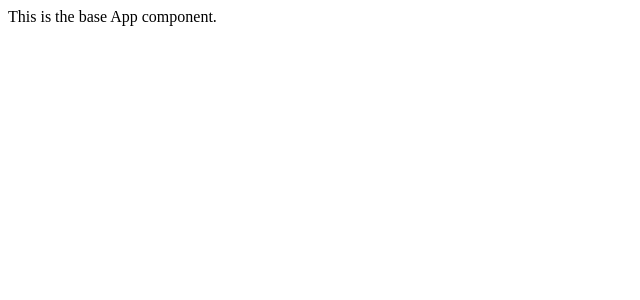
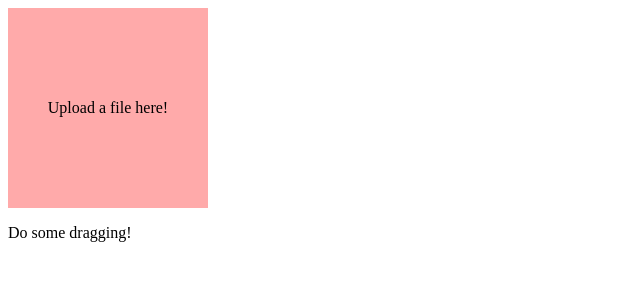
Before and after one commit to Maverick95/bateman, a React app: page / in a window 1280 px wide. Shown: the top 300 px of the page, without its empty margins (0-640 px from the left). Built offline with nearby package versions, Linux system fonts and the light colour scheme.

Commit message:
First steps towards File Upload

```diff
--- a/package.json
+++ b/package.json
@@ -19,6 +19,8 @@
     "webpack": "^5.51.1",
     "webpack-cli": "^4.8.0",
     "babel-loader": "^8.2.2",
+    "css-loader": "^6.2.0",
+    "style-loader": "^3.2.1",
     "html-webpack-plugin": "^5.3.2",
     "react": "^17.0.2",
     "react-dom": "^17.0.2"
--- a/src/App.tsx
+++ b/src/App.tsx
@@ -1,7 +1,8 @@
 import React from 'react';
+import StoryUploadComponent from './Components/StoryUploadComponent/StoryUploadComponent';
 
 const App: React.FC = () => (
-<p>This is the base App component.</p>
+    <StoryUploadComponent />
 );
 
 export default App;
--- /dev/null
+++ b/src/Components/StoryUploadComponent/StoryUploadComponent.css
@@ -0,0 +1,12 @@
+:root {
+    --story-upload-dimensions: 200px;
+}
+
+.story-upload {
+    width: var(--story-upload-dimensions);
+    height: var(--story-upload-dimensions);
+    display: flex;
+    justify-content: center;
+    align-items: center;
+    background-color: #ffaaaa;
+}
--- /dev/null
+++ b/src/Components/StoryUploadComponent/StoryUploadComponent.tsx
@@ -0,0 +1,65 @@
+import React, { useState } from 'react';
+import { StoryUploadDragAndDropStatus } from '../../Models/StoryUpload';
+import './StoryUploadComponent.css';
+
+const storyUploadDragAndDropStatusLookups: Record<StoryUploadDragAndDropStatus, string> = {
+    [StoryUploadDragAndDropStatus.NO_DRAG]: 'Do some dragging!',
+    [StoryUploadDragAndDropStatus.NO_ITEM]: 'Drag SOMETHING!',
+    [StoryUploadDragAndDropStatus.MULTIPLE_ITEMS]: 'One item only!',
+    [StoryUploadDragAndDropStatus.WRONG_TYPE]: 'Text files only!',
+    [StoryUploadDragAndDropStatus.SUCCESS]: 'Well done!',
+};
+
+const StoryUploadComponent: React.FC = () => {
+
+    const [status, setStatus] = useState<StoryUploadDragAndDropStatus>(StoryUploadDragAndDropStatus.NO_DRAG);
+
+    const storyUploadDragOver = (event: React.DragEvent) => {
+
+        const files: DataTransferItemList = event.dataTransfer?.items;
+        const fileCount = files?.length ?? 0;
+        if (fileCount === 0) {
+            setStatus(StoryUploadDragAndDropStatus.NO_ITEM);
+        }
+        else if (fileCount > 1) {
+            setStatus(StoryUploadDragAndDropStatus.MULTIPLE_ITEMS);
+        }
+        else {
+            const file = files[0];
+            console.log(file.kind);
+            console.log(file.type);
+            console.log(file.getAsFile());
+
+            if (file.kind !== 'file') {
+                setStatus(StoryUploadDragAndDropStatus.WRONG_TYPE);
+            }
+            else if ((/^text\/.+/).test(file.getAsFile()?.type)) {
+                setStatus(StoryUploadDragAndDropStatus.SUCCESS);
+            }
+            else {
+                setStatus(StoryUploadDragAndDropStatus.WRONG_TYPE);
+            }
+        }
+
+    }
+
+    const storyUploadDragLeave = (event: React.DragEvent) => {
+        setStatus(StoryUploadDragAndDropStatus.NO_DRAG);
+    }
+
+    return (
+        <>
+            <div
+                className="story-upload"
+                onDragEnter={storyUploadDragOver}
+                onDragLeave={storyUploadDragLeave}
+                >
+                <p>Upload a file here!</p>
+            </div>
+            <p>{storyUploadDragAndDropStatusLookups[status]}</p>
+        </>
+    );
+
+};
+
+export default StoryUploadComponent;
--- /dev/null
+++ b/src/Models/StoryUpload.ts
@@ -0,0 +1,7 @@
+export enum StoryUploadDragAndDropStatus {
+    NO_DRAG = 'No Drag',
+    NO_ITEM = 'No Item',
+    MULTIPLE_ITEMS = 'Multiple Items',
+    WRONG_TYPE = 'Wrong Type',
+    SUCCESS = 'Success',
+};
--- a/webpack.config.js
+++ b/webpack.config.js
@@ -13,6 +13,10 @@ module.exports = {
                 test: /\.[tj]sx?$/,
                 use: 'babel-loader',
             },
+            {
+                test: /\.s?css$/,
+                use: ['style-loader', 'css-loader'],
+            },
         ],
     },
     plugins: [ new HtmlWebpackPlugin({
@@ -20,6 +24,6 @@ module.exports = {
     })],
     mode: 'development',
     resolve: {
-        extensions: ['.js', '.ts', '.jsx', '.tsx'],
+        extensions: ['.js', '.ts', '.jsx', '.tsx', '.css', '.scss'],
     },
 };
```
Also changed, not shown: 1 other file (tests, documents, lock files or other folders).
